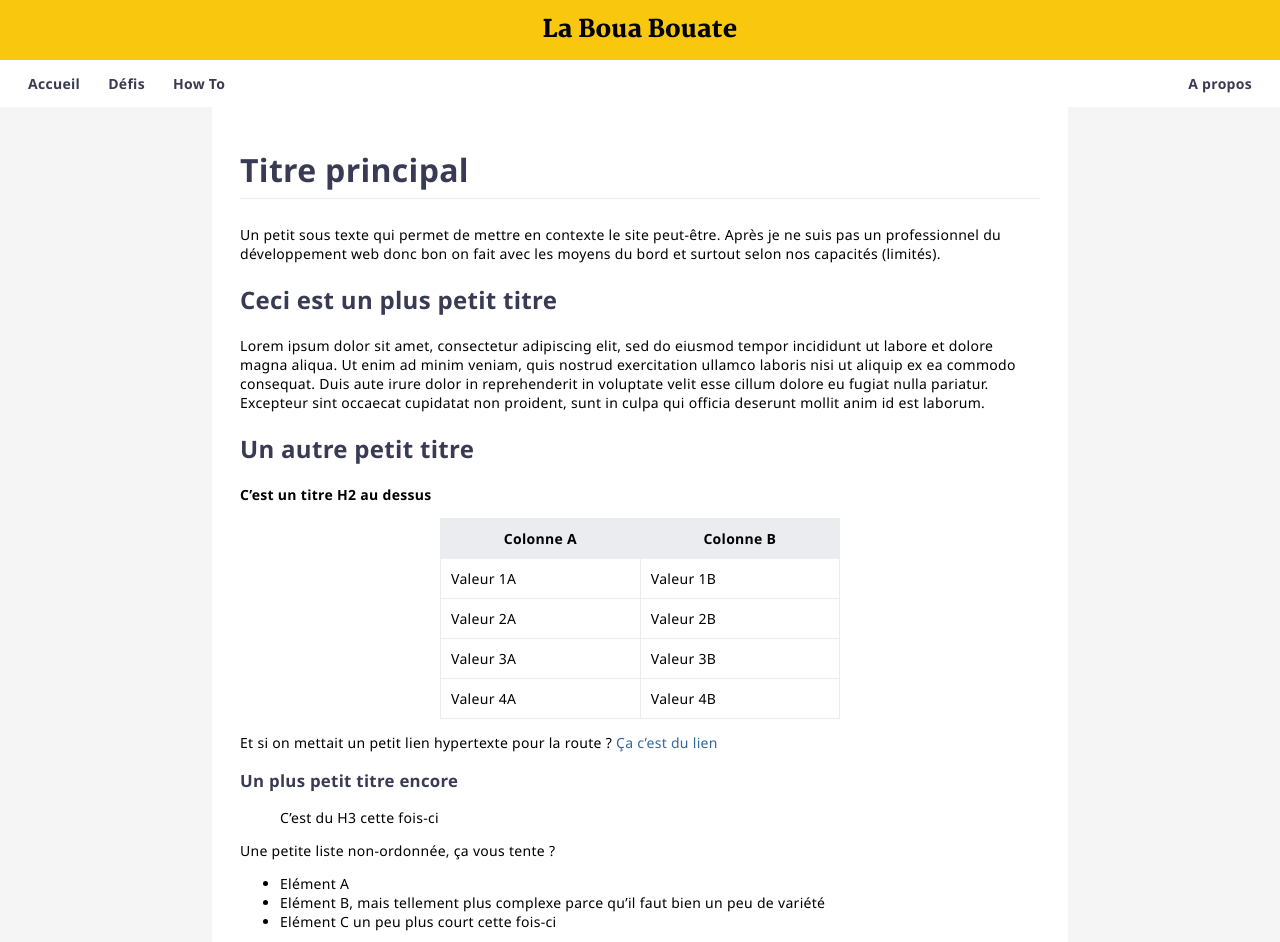
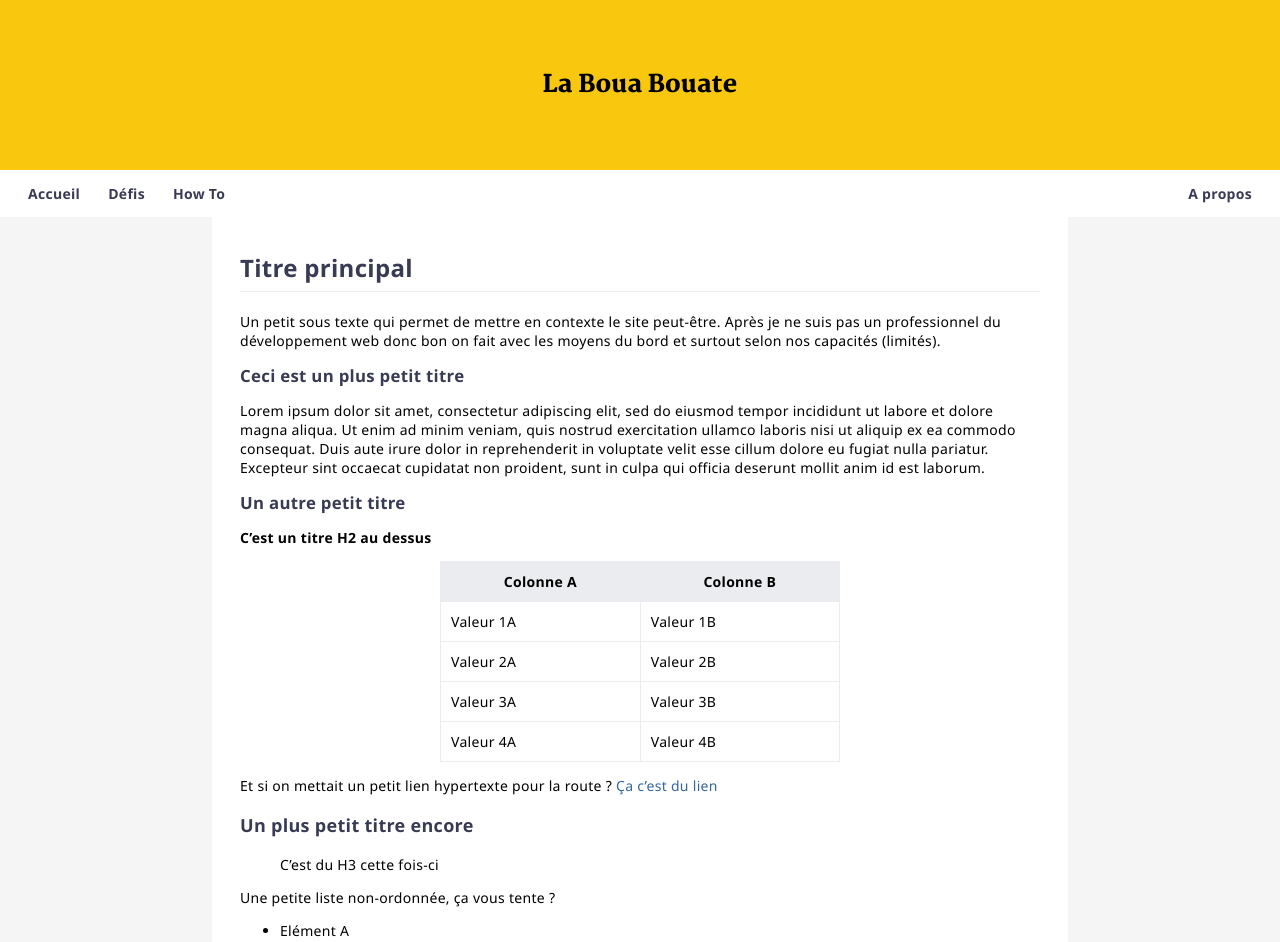
Before and after one commit to leobouard/leobouard.github.io, a Jekyll site: the page built from index.md, in a window 1280 px wide. Shown: the top 942 px of the page. Built offline with Jekyll 4.4.1, drawn with Linux system fonts in a browser that asks for light colours; our own code applies the rules of GitHub Pages for plain Markdown files.

Commit message:
Update style.scss

```diff
--- a/assets/css/style.scss
+++ b/assets/css/style.scss
@@ -33,6 +33,8 @@ header {
 
 .banner {
     padding: 10px;
+    height: 150px;
+    line-height: 150px;
     margin: 0;
     background-color: #f9c80e;
     display: flex;
@@ -111,18 +113,18 @@ section {
     }
 
     h1 {
-        font-size: xx-large;
+        font-size: x-large;
         border-bottom: 1px solid #eaecef;
         padding-bottom: 7px;
         display: block;
     }
 
     h2 {
-        font-size: x-large;
+        font-size: larger;
     }
 
     h3 {
-        font-size: larger;
+        font-size: large;
     }
 
     img {
```
